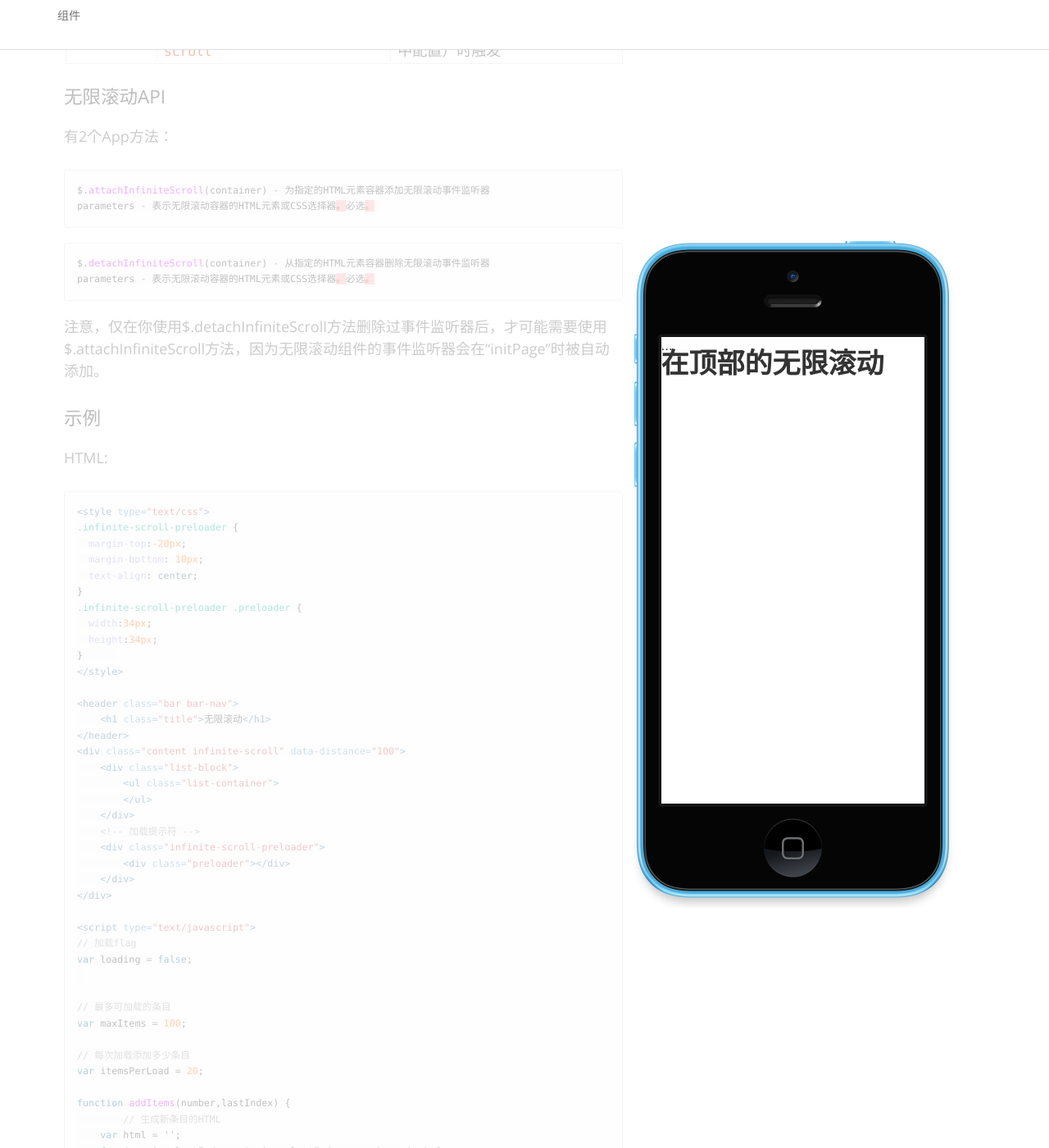
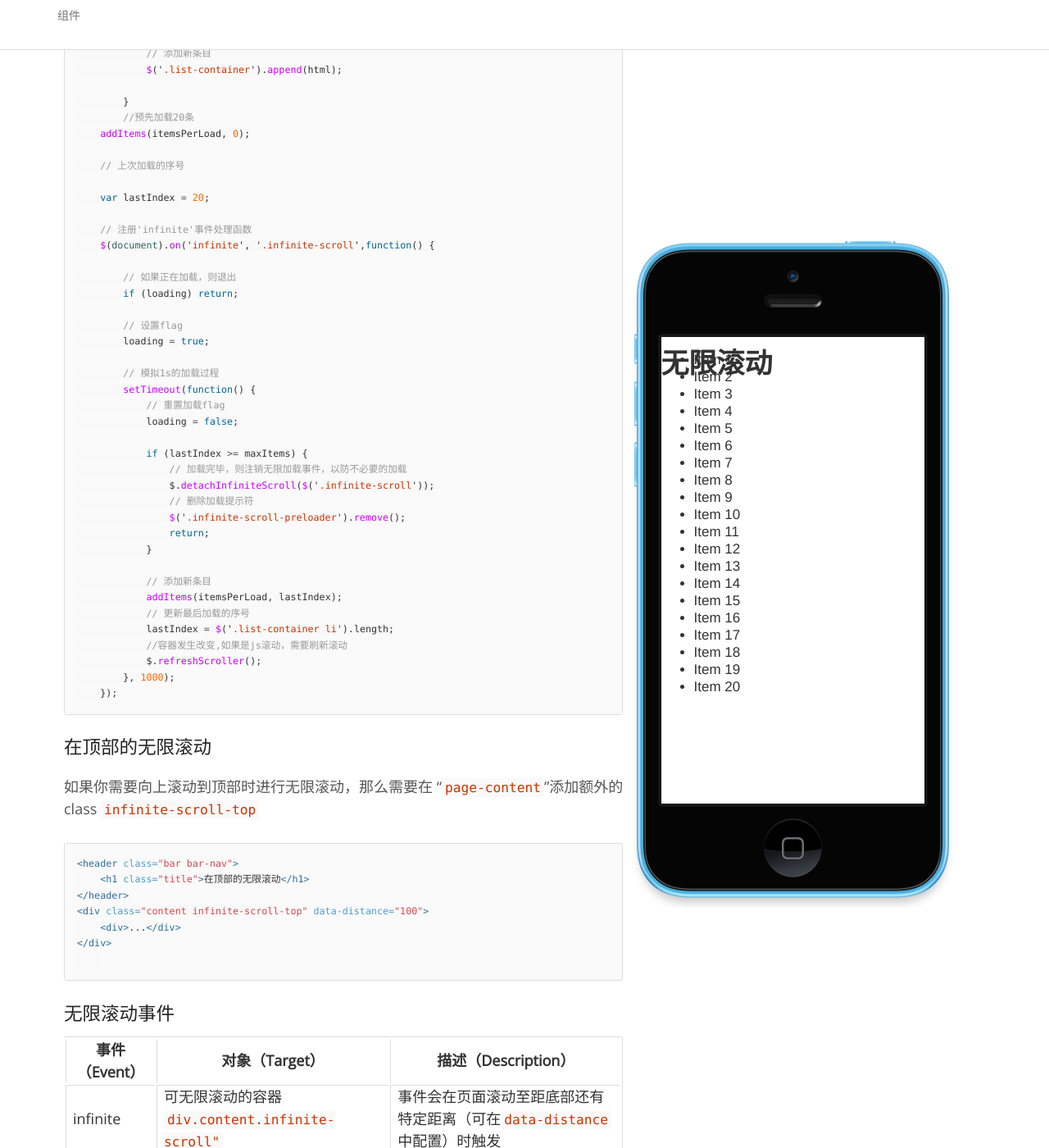
Before and after one commit to sdc-alibaba/SUI-Mobile, a Jekyll site: the page built from docs/components.html, in a window 1280 px wide and 1400 px high, scrolled down 49059 px. Shown: the whole window at 82% size. Built offline with Jekyll 4.4.1, drawn with Linux system fonts in a browser that asks for light colours; a style sheet for code colours, icons or effects is not loaded; some of the changed text lies outside the part shown.

Commit message:
添加滚动事件

```diff
--- a/docs/_includes/_components/infinite-scroll.html
+++ b/docs/_includes/_components/infinite-scroll.html
@@ -1,7 +1,7 @@
 <article class="component" id="infinitescroll">
     <h3 class="component-title">无限滚动</h3>
     <p class="component-description">无限滚动用来在页面滚动到接近底部时加载新内容或进行其他操作。</p>
-    <h3 class="component-title">无限滚动HTML结构</h3>
+    <h3 class="component-title">无限滚动demo</h3>
     <p class="component-description">
         你只需在可滚动的容器上添加“infinite-scroll”类，一般是页面滚动区域 - <code>div.content</code>
     </p>
@@ -14,20 +14,157 @@
         </div>
     </div>
     {% highlight html %}
+<style type="text/css">
+.infinite-scroll-preloader {
+  margin-top:-20px;
+  margin-bottom: 10px;
+  text-align: center;
+}
+.infinite-scroll-preloader .preloader {
+  width:34px;
+  height:34px;
+}
+</style>
+
 <header class="bar bar-nav">
     <h1 class="title">无限滚动</h1>
 </header>
+<!-- 添加 class infinite-scroll 和 data-distaance -->
 <div class="content infinite-scroll" data-distance="100">
-    <div>...</div>
+    <div class="list-block">
+        <ul class="list-container">
+        </ul>
+    </div>
+    <!-- 加载提示符 -->
+    <div class="infinite-scroll-preloader">
+        <div class="preloader"></div>
+    </div>
 </div>
     {% endhighlight %}
     <p class="component-description">其中：</p>
     <ul>
         <li><code>div class="page-content infinite-scroll"</code> -是我们无限滚动的容器</li>
-        <li><code>tem-media</code> - 属性用来配置页面滚动到离底部多远时触发无限滚动事件，默认是50 (px)</li>
+        <li><code>data-distance</code> - 属性用来配置页面滚动到离底部多远时触发无限滚动事件，默认是50 (px)</li>
     </ul>
-</article>
-<article class="component">
+<script type="text/javascript">
+// 加载flag
+var loading = false;
+// 最多可加载的条目
+var maxItems = 100;
+
+// 每次加载添加多少条目
+var itemsPerLoad = 20;
+
+function addItems(number, lastIndex) {
+    // 生成新条目的HTML
+    var html = '';
+    for (var i = lastIndex + 1; i <= lastIndex + number; i++) {
+        html += '<li class="item-content"><div class="item-inner"><div class="item-title">Item ' + i + '</div></div></li>';
+    }
+    // 添加新条目
+    $('.infinite-scroll .list-container').append(html);
+}
+
+// 上次加载的序号
+
+var lastIndex = 0;
+//文档专用事件 updateContent
+$(document).on('updateContent', '.infinite-scroll', function() {
+    //预先加载20条
+    addItems(itemsPerLoad, 0);
+    lastIndex = 0;
+});
+// 注册'infinite'事件处理函数
+$(document).on('infinite', '.infinite-scroll', function() {
+
+    // 如果正在加载，则退出
+    if (loading) return;
+
+    // 设置flag
+    loading = true;
+
+    // 模拟1s的加载过程
+    setTimeout(function() {
+        // 重置加载flag
+        loading = false;
+
+        if (lastIndex >= maxItems) {
+            // 加载完毕，则注销无限加载事件，以防不必要的加载
+            $.detachInfiniteScroll($('.infinite-scroll'));
+            // 删除加载提示符
+            $('.infinite-scroll-preloader').remove();
+            return;
+        }
+
+        // 添加新条目
+        addItems(itemsPerLoad, lastIndex);
+        // 更新最后加载的序号
+        lastIndex = $('.list-container li').length;
+        //容器发生改变,如果是js滚动，需要刷新滚动
+        $.refreshScroller();
+    }, 1000);
+});
+</script>
+
+<p class="component-description">javacript:</p>
+{% highlight js %}
+    // 加载flag
+    var loading = false;
+    // 最多可加载的条目
+    var maxItems = 100;
+
+    // 每次加载添加多少条目
+    var itemsPerLoad = 20;
+
+    function addItems(number, lastIndex) {
+            // 生成新条目的HTML
+            var html = '';
+            for (var i = lastIndex + 1; i <= lastIndex + number; i++) {
+                html += '<li class="item-content"><div class="item-inner"><div class="item-title">Item ' + i + '</div></div></li>';
+            }
+            // 添加新条目
+            $('.list-container').append(html);
+
+        }
+        //预先加载20条
+    addItems(itemsPerLoad, 0);
+
+    // 上次加载的序号
+
+    var lastIndex = 20;
+
+    // 注册'infinite'事件处理函数
+    $(document).on('infinite', '.infinite-scroll',function() {
+
+        // 如果正在加载，则退出
+        if (loading) return;
+
+        // 设置flag
+        loading = true;
+
+        // 模拟1s的加载过程
+        setTimeout(function() {
+            // 重置加载flag
+            loading = false;
+
+            if (lastIndex >= maxItems) {
+                // 加载完毕，则注销无限加载事件，以防不必要的加载
+                $.detachInfiniteScroll($('.infinite-scroll'));
+                // 删除加载提示符
+                $('.infinite-scroll-preloader').remove();
+                return;
+            }
+
+            // 添加新条目
+            addItems(itemsPerLoad, lastIndex);
+            // 更新最后加载的序号
+            lastIndex = $('.list-container li').length;
+            //容器发生改变,如果是js滚动，需要刷新滚动
+            $.refreshScroller();
+        }, 1000);
+    });
+{% endhighlight %}
+
     <h3 class="component-title">在顶部的无限滚动</h3>
     <p class="component-description">如果你需要向上滚动到顶部时进行无限滚动，那么需要在 “<code>page-content</code>”添加额外的class <code>infinite-scroll-top</code>
     </p>
@@ -40,6 +177,7 @@
             </div>
     </div>
 
+
 		{% highlight html %}
 <header class="bar bar-nav">
     <h1 class="title">在顶部的无限滚动</h1>
@@ -48,10 +186,7 @@
     <div>...</div>
 </div>
     {% endhighlight %}
-</article>
 
-
-<article class="component">
     <h3 class="component-title">无限滚动事件</h3>
     <table class="params-table">
         <thead>
@@ -90,100 +225,4 @@ parameters - 表示无限滚动容器的HTML元素或CSS选择器。必选。
     	注意，仅在你使用$.detachInfiniteScroll方法删除过事件监听器后，才可能需要使用
         $.attachInfiniteScroll方法，因为无限滚动组件的事件监听器会在“initPage”时被自动添加。
     </p>
-	<h3 class="component-title">示例</h3>
-    <p class="component-description">HTML:</p>
-	<div class="component-example component-example-fullbleed">
-	</div>
-		{% highlight html %}
-<style type="text/css">
-.infinite-scroll-preloader {
-  margin-top:-20px;
-  margin-bottom: 10px;
-  text-align: center;
-}
-.infinite-scroll-preloader .preloader {
-  width:34px;
-  height:34px;
-}
-</style>
-
-<header class="bar bar-nav">
-    <h1 class="title">无限滚动</h1>
-</header>
-<div class="content infinite-scroll" data-distance="100">
-    <div class="list-block">
-        <ul class="list-container">
-        </ul>
-    </div>
-    <!-- 加载提示符 -->
-    <div class="infinite-scroll-preloader">
-        <div class="preloader"></div>
-    </div>
-</div>
-
-<script type="text/javascript">
-// 加载flag
-var loading = false;
-
-
-// 最多可加载的条目
-var maxItems = 100;
-
-// 每次加载添加多少条目
-var itemsPerLoad = 20;
-
-function addItems(number,lastIndex) {
-	// 生成新条目的HTML
-    var html = '';
-    for (var i = lastIndex + 1; i <= lastIndex + number; i++) {
-        html += '<li class="item-content"><div class="item-inner"><div class="item-title">Item ' + i + '</div></div></li>';
-    }
-    // 添加新条目
-    $('.list-container').append(html);
-
-}
-//预先加载20条
-addItems(itemsPerLoad,0);
-
-// 上次加载的序号
-
-var lastIndex = 20;
-
-// 注册'infinite'事件处理函数
-$('.infinite-scroll').on('infinite', function() {
-
-    // 如果正在加载，则退出
-    if (loading) return;
-
-    // 设置flag
-    loading = true;
-
-    // 模拟1s的加载过程
-    setTimeout(function() {
-        // 重置加载flag
-        loading = false;
-
-        if (lastIndex >= maxItems) {
-            // 加载完毕，则注销无限加载事件，以防不必要的加载
-            $.detachInfiniteScroll($('.infinite-scroll'));
-            // 删除加载提示符
-            $('.infinite-scroll-preloader').remove();
-            return;
-        }
-
-        // 添加新条目
-        addItems(itemsPerLoad,lastIndex);
-        // 更新最后加载的序号
-        lastIndex = $('.list-container li').length;
-        //容器发生改变,如果是js滚动，需要刷新滚动
-        $.refreshScroller();
-    }, 1000);
-});
-
-</script>
-    {% endhighlight %}
-    <p class="component-description">javacript:</p>
-    {% highlight js %}
-
-    {% endhighlight %}
 </article>
--- a/docs/assets/js/docs.js
+++ b/docs/assets/js/docs.js
@@ -149,11 +149,14 @@ $(function () {
 
     function updateContent(content) {
       var $page = $('#iwindow').html(content);
+      $page.find('.content').trigger('updateContent');
       $.initPageSwiper($page);
       //初始化滚动条
       $.initScroller({type:'js'});
       $.initPullToRefresh($page);
       $.initInfiniteScroll($page);
+
+
     }
 
     // Injection of components into device
```
Also changed, not shown: 2 other files. Lines whose indentation alone changed are shown as unchanged.
